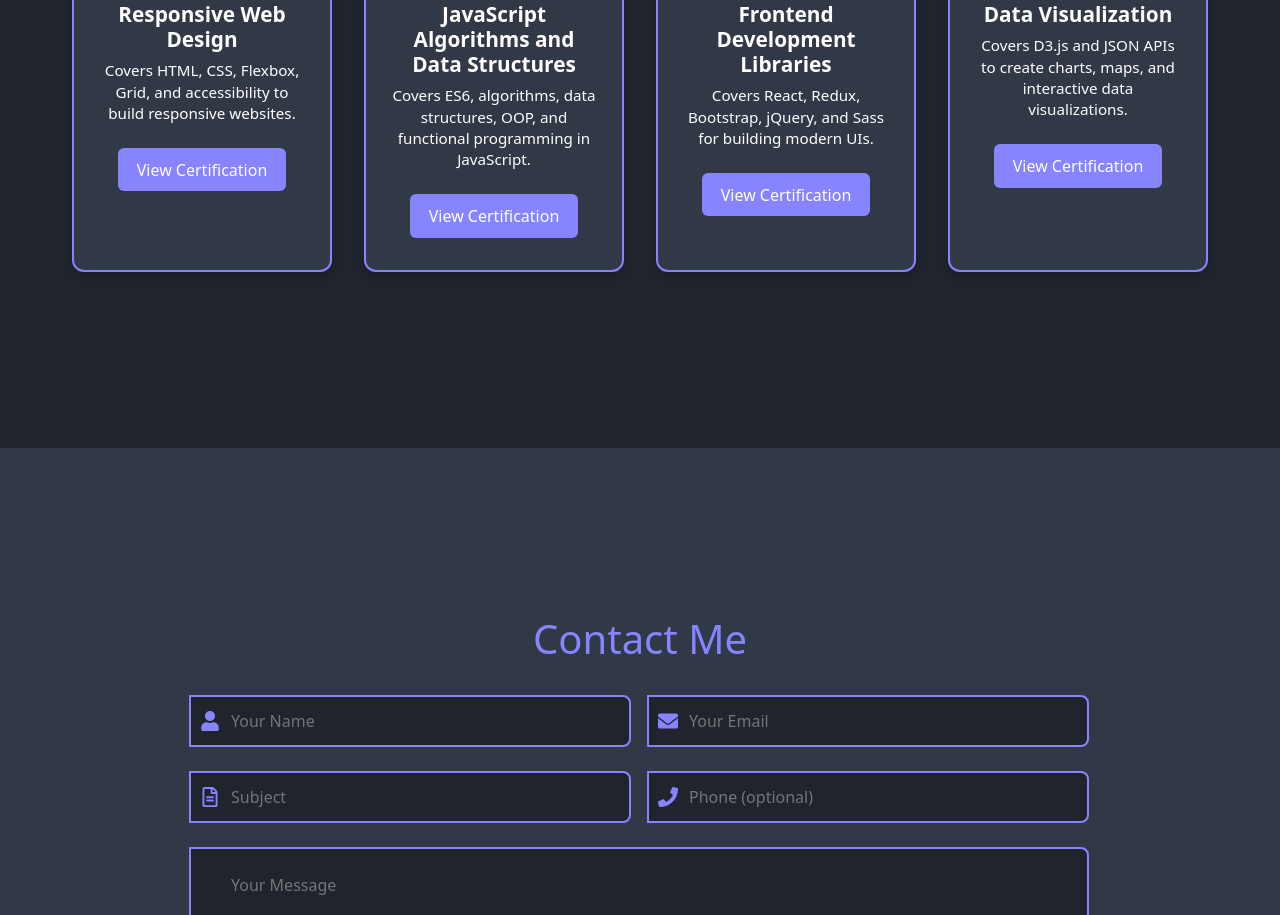
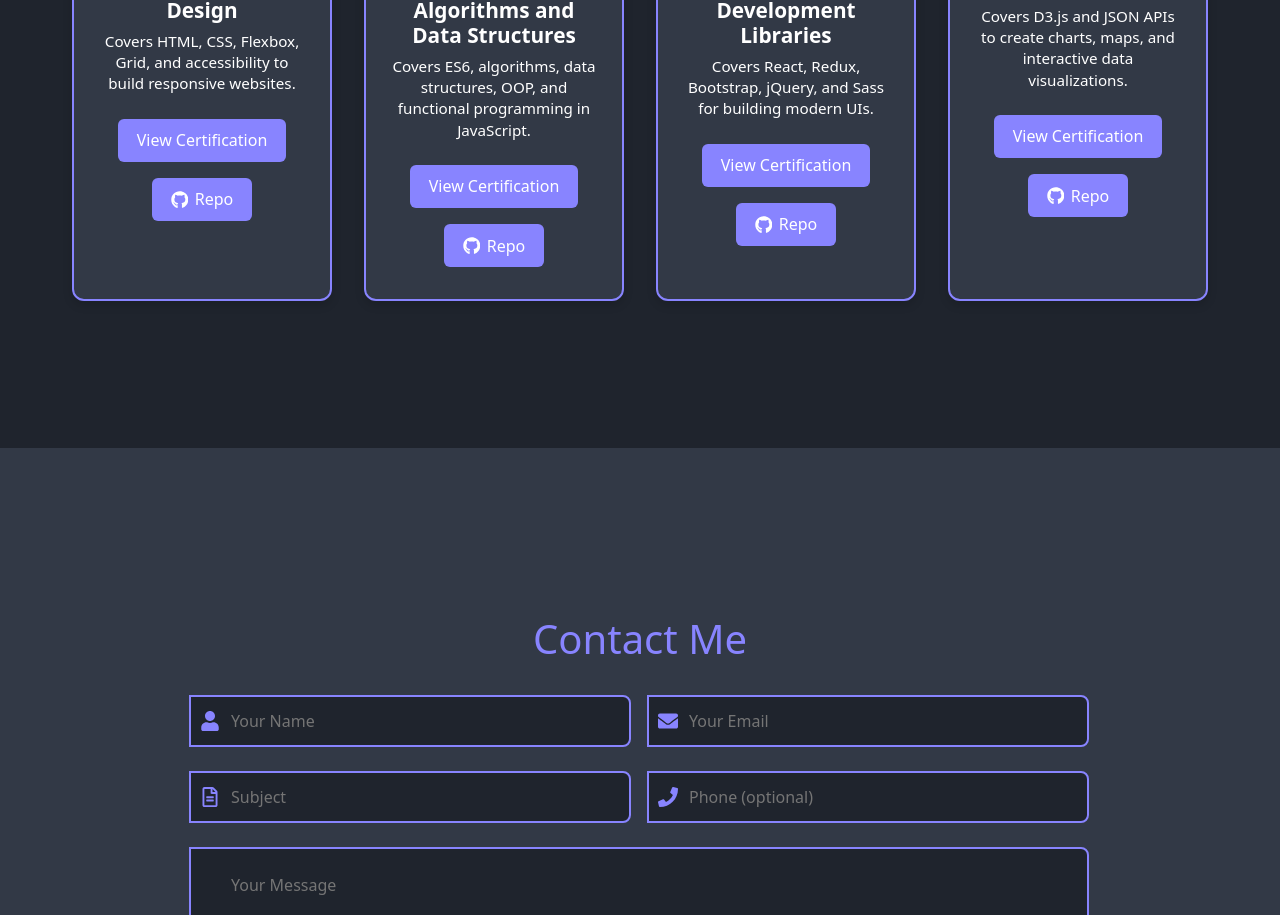
Before and after one commit to syniahpeterson/my-portfolio, a React (Vite) app: page / in a window 1280 px wide. Shown: the part 3552-4467 px from the top of the page. Built offline with nearby package versions, Linux system fonts and the light colour scheme.

Commit message:
feat: Add GitHub repository links and enhance button styling in Certifications section

```diff
--- a/src/sections/Certifications.jsx
+++ b/src/sections/Certifications.jsx
@@ -1,13 +1,13 @@
+// Certifications.jsx
 import React, { useEffect } from "react";
 import "../styles/Certifications.css";
 import { FaFreeCodeCamp } from "react-icons/fa";
+import { FaGithub } from "react-icons/fa"; // GitHub icon
 import useScrollAnimation from "../hooks/useScrollAnimation";
 
-// Certifications.jsx: FCC certifications, cards, and scroll-triggered animation
 const Certifications = ({ theme }) => {
   const sectionRef = useScrollAnimation(0.1);
 
-  // Ensure scroll animation updates on theme change
   useEffect(() => {
     const handleThemeChange = () => {
       if (sectionRef.current) {
@@ -24,31 +24,34 @@ const Certifications = ({ theme }) => {
     return () => window.removeEventListener("themechange", handleThemeChange);
   }, [sectionRef]);
 
-  // Certifications data: title, description, and link for each FCC cert
   const certifications = [
     {
       title: "Responsive Web Design",
       description:
         "Covers HTML, CSS, Flexbox, Grid, and accessibility to build responsive websites.",
       link: "https://www.freecodecamp.org/certification/syniahpeterson/responsive-web-design",
+      repo: "https://github.com/syniahpeterson/HTML-CSS",
     },
     {
       title: "JavaScript Algorithms and Data Structures",
       description:
         "Covers ES6, algorithms, data structures, OOP, and functional programming in JavaScript.",
       link: "https://www.freecodecamp.org/certification/syniahpeterson/javascript-algorithms-and-data-structures-v8",
+      repo: "https://github.com/syniahpeterson/JavaScript",
     },
     {
       title: "Frontend Development Libraries",
       description:
         "Covers React, Redux, Bootstrap, jQuery, and Sass for building modern UIs.",
       link: "https://www.freecodecamp.org/certification/syniahpeterson/front-end-development-libraries",
+      repo: "https://github.com/syniahpeterson/Frontend-Development-Libraries",
     },
     {
       title: "Data Visualization",
       description:
         "Covers D3.js and JSON APIs to create charts, maps, and interactive data visualizations.",
       link: "https://www.freecodecamp.org/certification/syniahpeterson/data-visualization",
+      repo: "https://github.com/syniahpeterson/Data-Visualization",
     },
   ];
 
@@ -58,15 +61,14 @@ const Certifications = ({ theme }) => {
       className={`certifications-section ${theme}`}
       ref={sectionRef}
     >
-      <h2>Certifications</h2> {/* Section title */}
+      <h2>Certifications</h2>
       <div className="certifications-flex">
-        {" "}
-        {/* Certification cards grid */}
         {certifications.map((cert, index) => (
           <div className="cert-card" key={index}>
             <FaFreeCodeCamp className="cert-icon" />
             <h3>{cert.title}</h3>
             <p>{cert.description}</p>
+            <div className="cert-buttons">
               <a
                 href={cert.link}
                 className="cert-link"
@@ -75,6 +77,15 @@ const Certifications = ({ theme }) => {
               >
                 View Certification
               </a>
+              <a
+                href={cert.repo}
+                className="cert-link github"
+                target="_blank"
+                rel="noopener noreferrer"
+              >
+                <FaGithub className="github-icon" /> Repo
+              </a>
+            </div>
           </div>
         ))}
       </div>
--- a/src/styles/Certifications.css
+++ b/src/styles/Certifications.css
@@ -136,3 +136,43 @@
     max-width: 100%;
   }
 }
+
+/* Buttons container inside card */
+.cert-buttons {
+  display: flex;
+  gap: 1rem;
+  justify-content: center;
+  flex-wrap: wrap;
+}
+
+/* Default button */
+.cert-link {
+  display: inline-flex;
+  align-items: center;
+  gap: 0.4rem;
+  padding: 0.6rem 1.2rem;
+  background: var(--main-color);
+  color: #fff;
+  text-decoration: none;
+  border-radius: 6px;
+  transition: background 0.3s ease-in-out, transform 0.2s;
+}
+
+/* Hover effect */
+.cert-link:hover {
+  background: var(--main-color-light);
+  transform: translateY(-2px);
+}
+
+/* GitHub-specific button */
+.cert-link.github {
+  background: var(--main-color)
+}
+
+.cert-link.github:hover {
+  background: #444c56;
+}
+
+.github-icon {
+  font-size: 1.1rem;
+}
```
Lines whose indentation alone changed are shown as unchanged.
